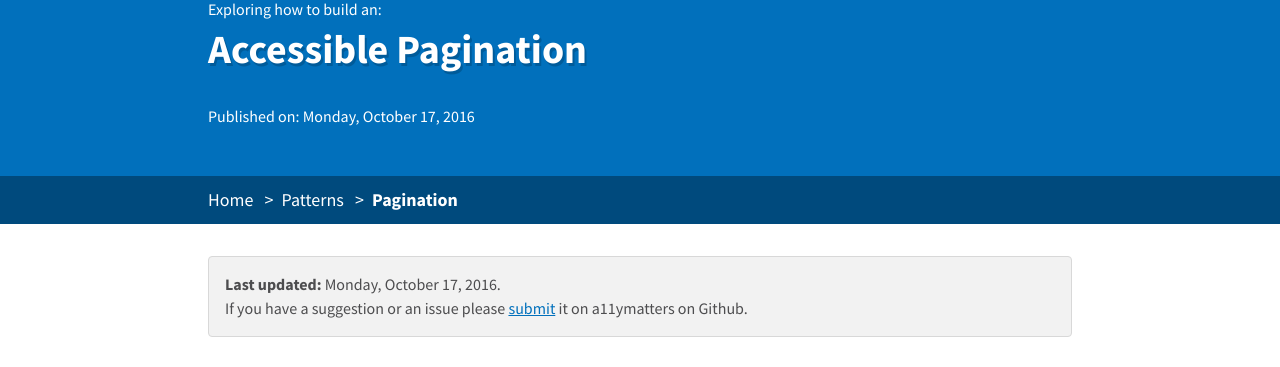
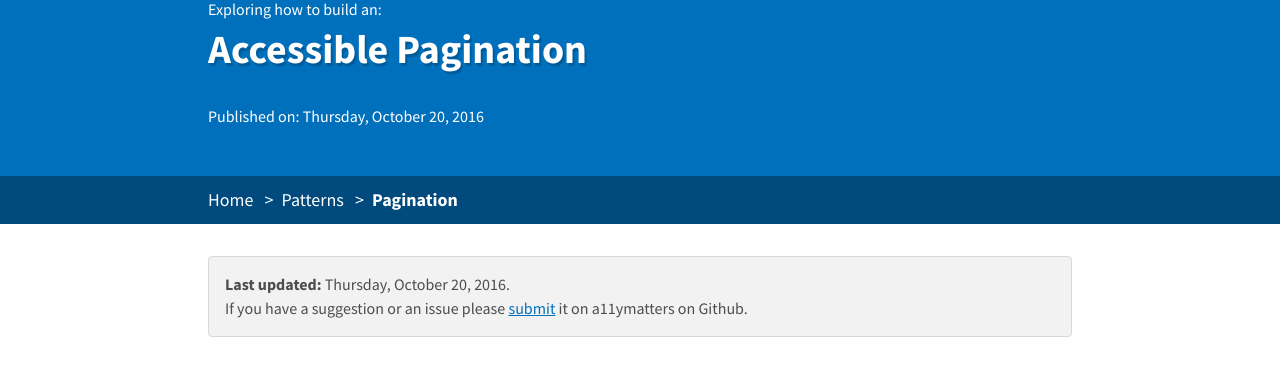
Before and after one commit to shadeed/a11ymatters, a Jekyll site: the page built from _posts/2016-10-18-pagination-pattern.markdown, in a window 1280 px wide and 900 px high. Shown: the part 134-501 px from the top of the window. Built offline with Jekyll 4.4.1, drawn with Linux system fonts in a browser that asks for light colours; comment, search, counter and statistics services are not loaded.

Commit message:
update date

```diff
--- a/_posts/2016-10-18-pagination-pattern.markdown
+++ b/_posts/2016-10-18-pagination-pattern.markdown
@@ -2,8 +2,8 @@
 layout: pattern
 title:  "Pagination"
 desc: "Pagination"
-date:   2016-10-17 05:11:03
-updated: 2016-10-17 05:11:03
+date:   2016-10-20 05:11:03
+updated: 2016-10-20 05:11:03
 categories: pattern
 comments: true
 permalink: /pattern/pagination/
```
